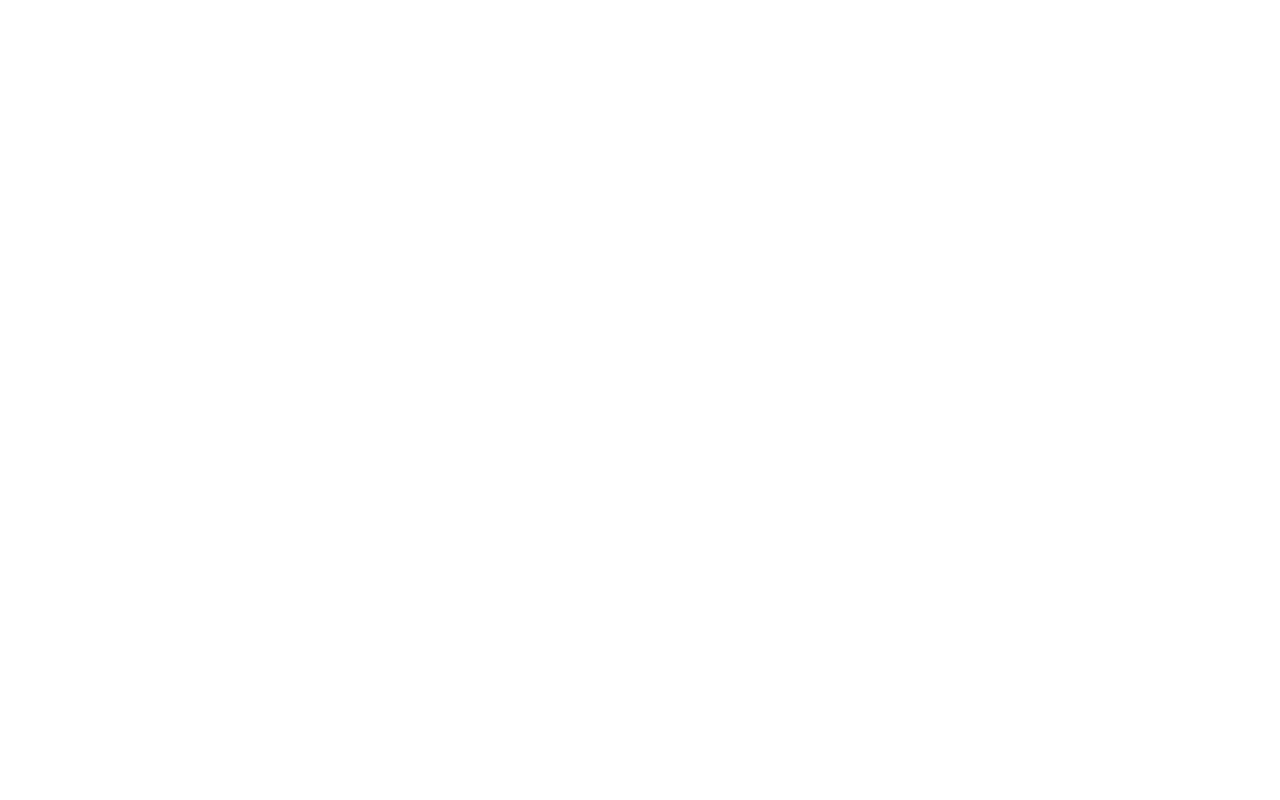
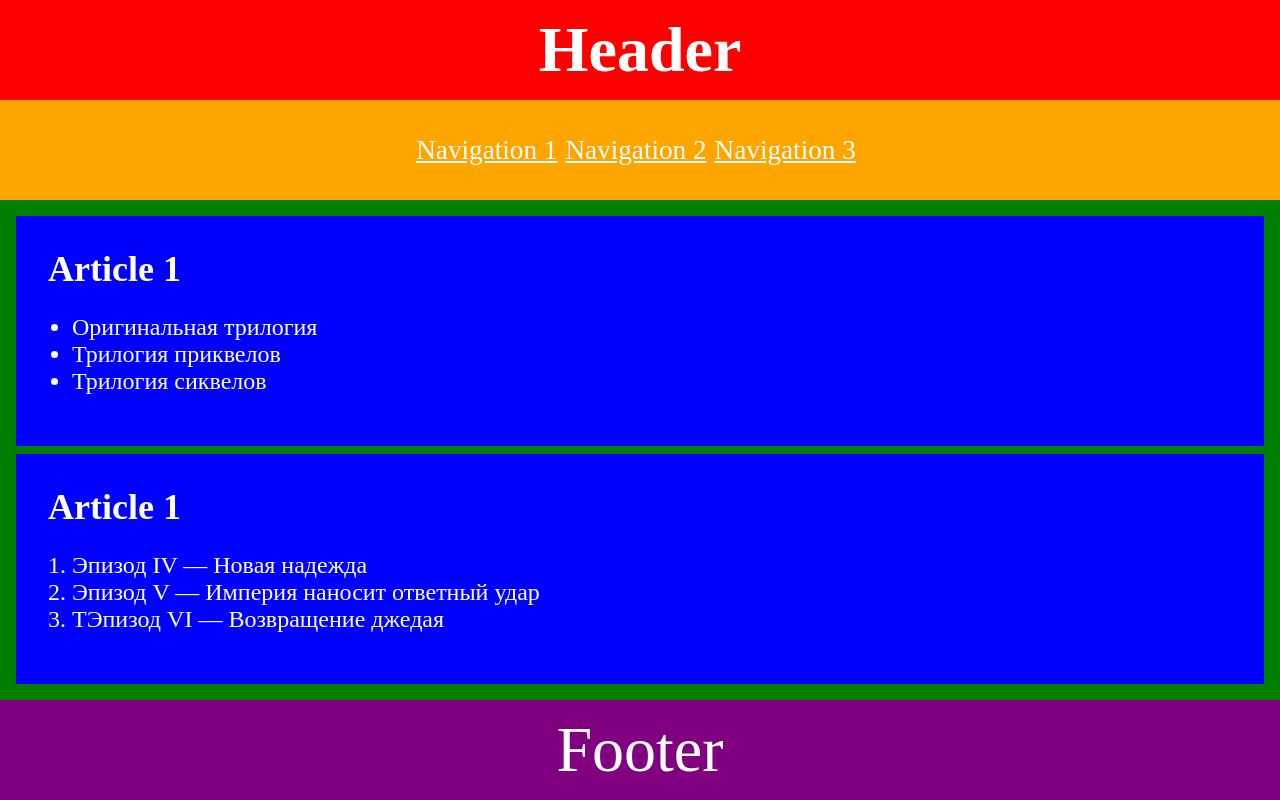
Before and after one commit to js-tasks-ru/htmlcss-20240412_kontakt-herman, a website: page 02-dz0/01-semantic-mockup/solution.html in a window 1280 px wide. Drawn offline with Linux system fonts and the light colour scheme.

Commit message:
dz-2-create-semantic-page

```diff
--- /dev/null
+++ b/02-dz0/01-semantic-mockup/solution.css
@@ -0,0 +1,76 @@
+* {
+    margin: 0;
+    padding: 0;
+}
+
+body {
+    display: flex;
+    flex-direction: column;
+    min-height: 100vh;
+}
+
+.header {
+    display: flex;
+    justify-content: center;
+    align-items: center;
+    text-align: center;
+    color: white;
+    background-color: red;
+    height: 100px;
+    font-size: 2rem;
+}
+
+.navigation {
+    display: flex;
+    justify-content: center;
+    align-items: center;
+    color: white;
+    background-color: orange;
+    height: 100px;
+    font-size: 1.7rem;
+}
+
+.navigation-item {
+    margin-right: 0.5rem;
+}
+
+.main {
+    display: flex;
+    flex-direction: column;
+    flex: 1;
+    border: 1rem solid green;
+}
+
+.article {
+    color: white;
+    background-color: blue;
+    flex: 1;
+    font-size: 1.5rem;
+}
+
+.article-container {
+    padding: 2rem 0 2rem 2rem;
+}
+
+.article-container-title {
+    margin-bottom: 1.5rem;
+}
+
+.article-content-list {
+    padding-left: 1.5rem;
+}
+
+.divider {
+    background-color: green;
+    height: 0.5rem;
+}
+
+.footer {
+    display: flex;
+    justify-content: center;
+    align-items: center;
+    color: white;
+    background-color: purple;
+    height: 100px;
+    font-size: 4rem;
+}
--- a/02-dz0/01-semantic-mockup/solution.html
+++ b/02-dz0/01-semantic-mockup/solution.html
@@ -1,4 +1,44 @@
 <!DOCTYPE html>
 <html lang="ru">
-    <!-- Ваше решение -->
+    <head>
+        <meta >
+        <title>Simple page</title>
+        <link rel="stylesheet" href="solution.css">
+    </head>
+    <body>
+        <header class="header">
+            <h1 class="header-title">Header</h1>
+        </header>
+        <nav class="navigation">
+            <span class="navigation-item"><u>Navigation 1</u></span>
+            <span class="navigation-item"><u>Navigation 2</u></span>
+            <span class="navigation-item"><u>Navigation 3</u></span>
+        </nav>
+        <main class="main">
+            <article class="article">
+                <div class="article-container">
+                    <h2 class="article-container-title">Article 1</h2>
+                    <ul class="article-content-list">
+                        <li>Оригинальная трилогия</li>
+                        <li>Трилогия приквелов</li>
+                        <li>Трилогия сиквелов</li>
+                    </ul>
+                </div>
+            </article>
+            <div class="divider"></div>
+            <article class="article">
+                <div class="article-container">
+                    <h2 class="article-container-title">Article 1</h2>
+                    <ol class="article-content-list">
+                        <li>Эпизод IV — Новая надежда</li>
+                        <li>Эпизод V — Империя наносит ответный удар</li>
+                        <li>ТЭпизод VI — Возвращение джедая</li>
+                    </ol>
+                </div>
+            </article>
+        </main>
+        <footer class="footer">
+            <p>Footer</p>
+        </footer>
+    </body>
 </html>
```
